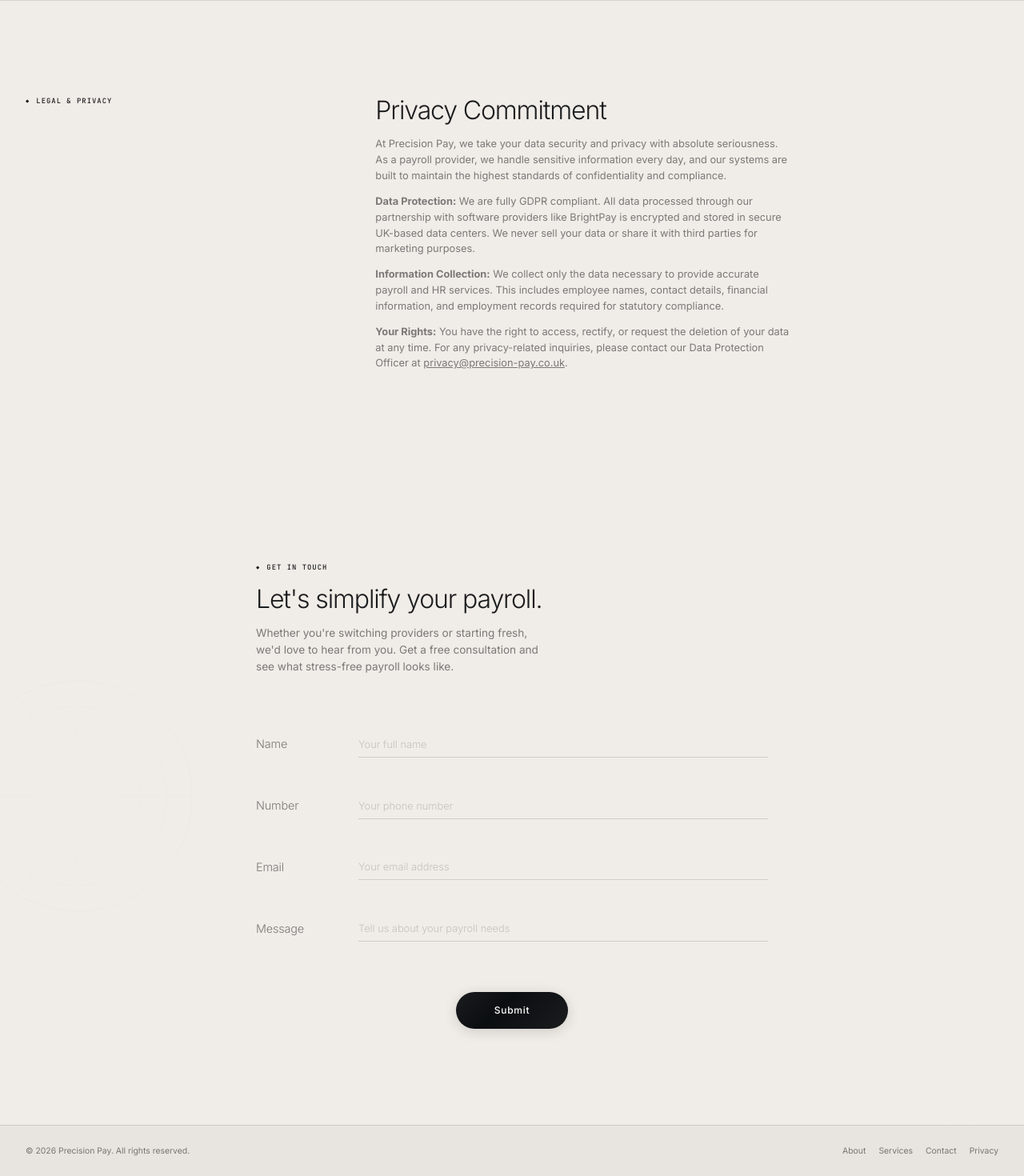
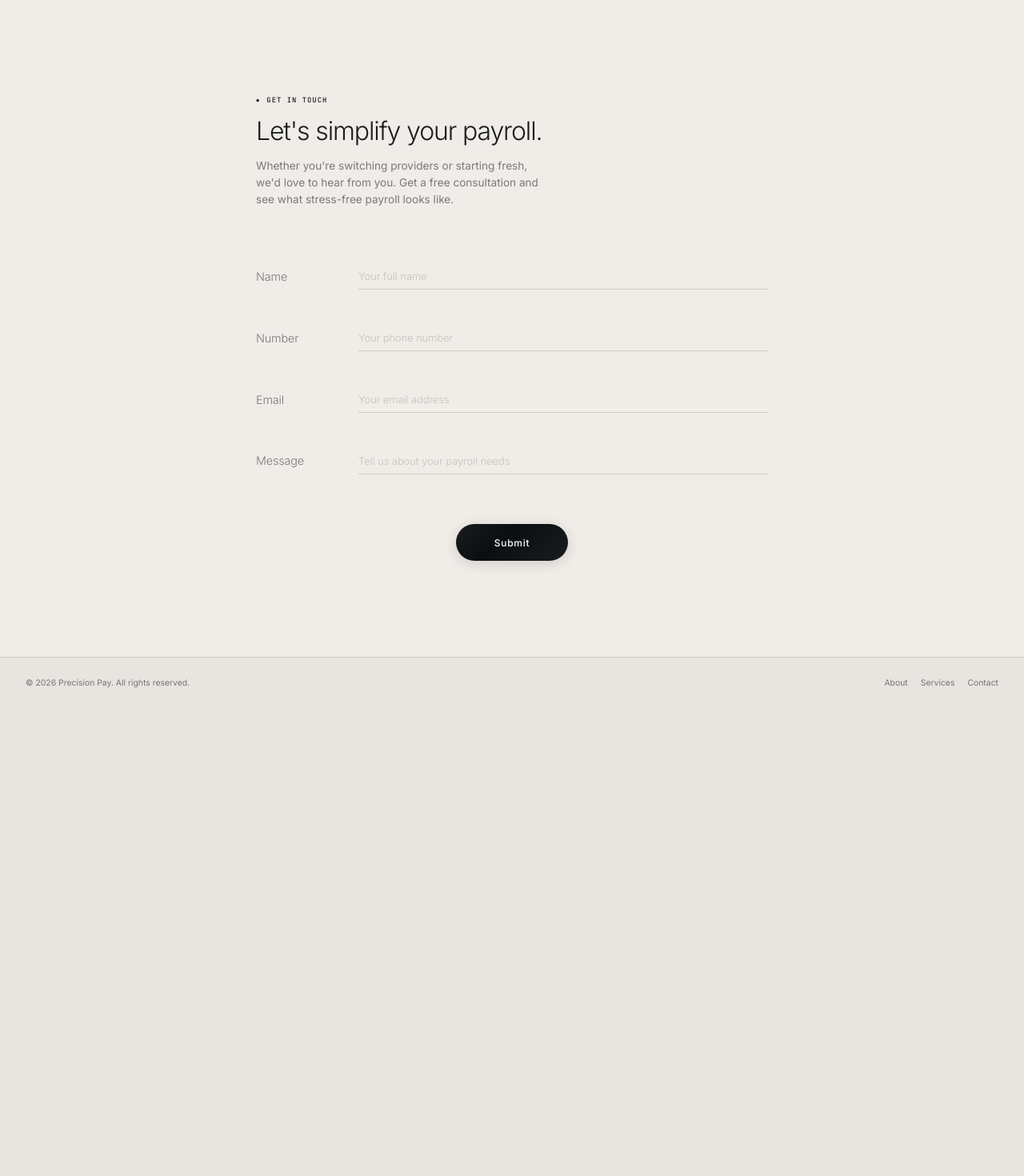
Before and after one commit to JarrarShah/precision-pay-website, a Next.js app: page /about in a window 1280 px wide. Shown: the part 4041-5511 px from the top of the page at 80% size. After the commit the page ends 4926 px from the top, so only its background shows below. Built offline with nearby package versions, Linux system fonts and the light colour scheme.

Commit message:
removed privacy

```diff
--- a/src/app/about/page.tsx
+++ b/src/app/about/page.tsx
@@ -294,7 +294,7 @@ export default function AboutPage() {
       </section>
 
       {/* ── Privacy Policy Section ── */}
-      <section id="privacy" className="section-text-block" style={{ backgroundColor: '#f0ece7', borderTop: '1px solid var(--color-border)' }}>
+      {/* <section id="privacy" className="section-text-block" style={{ backgroundColor: '#f0ece7', borderTop: '1px solid var(--color-border)' }}>
         <div className="text-block-grid">
           <ScrollReveal>
             <span className="section-label">Legal & Privacy</span>
@@ -331,7 +331,7 @@ export default function AboutPage() {
             </ScrollReveal>
           </div>
         </div>
-      </section>
+      </section> */}
 
       <SiteFooter />
 
--- a/src/components/SiteFooter.tsx
+++ b/src/components/SiteFooter.tsx
@@ -156,7 +156,7 @@ export default function SiteFooter() {
             <a href="/about">About</a>
             <a href="/services">Services</a>
             <a href="/contact">Contact</a>
-            <a href="/about#privacy">Privacy</a>
+            {/* <a href="/about#privacy">Privacy</a> */}
           </div>
         </div>
       </div>
```
